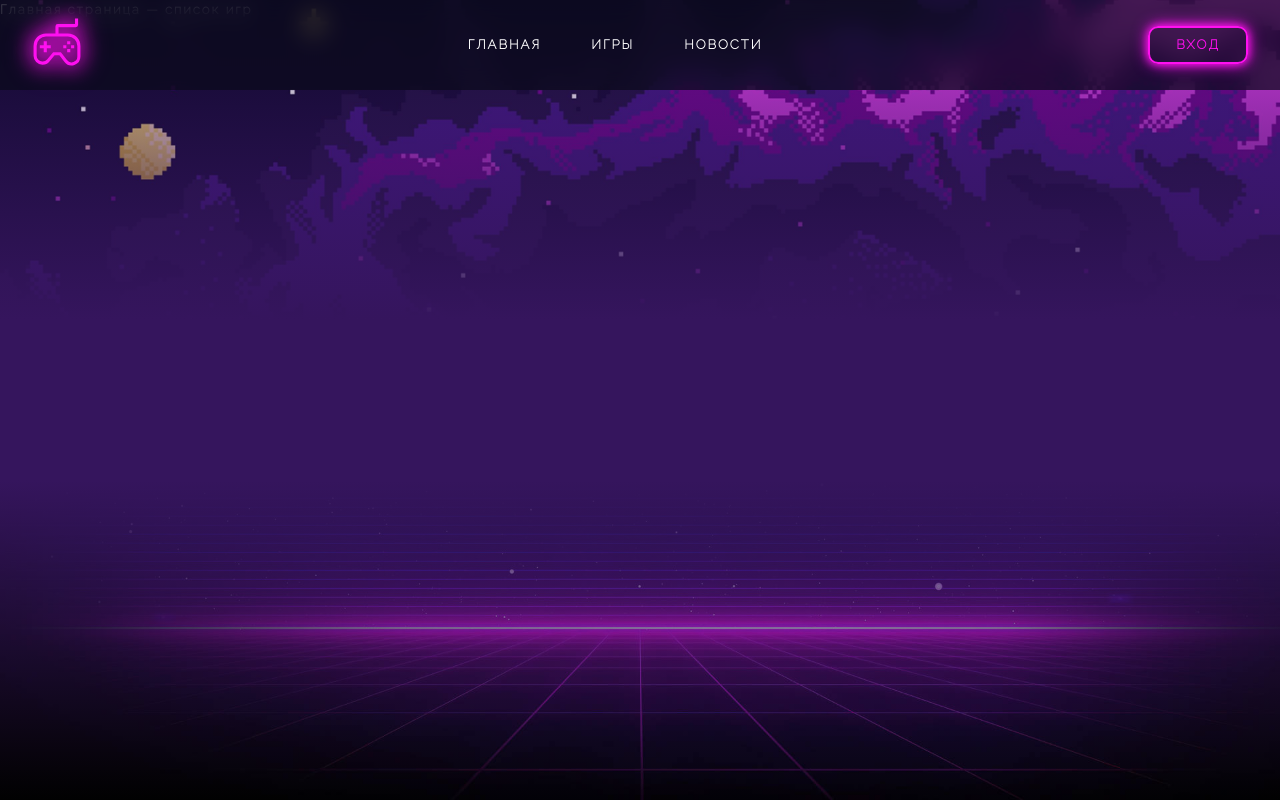
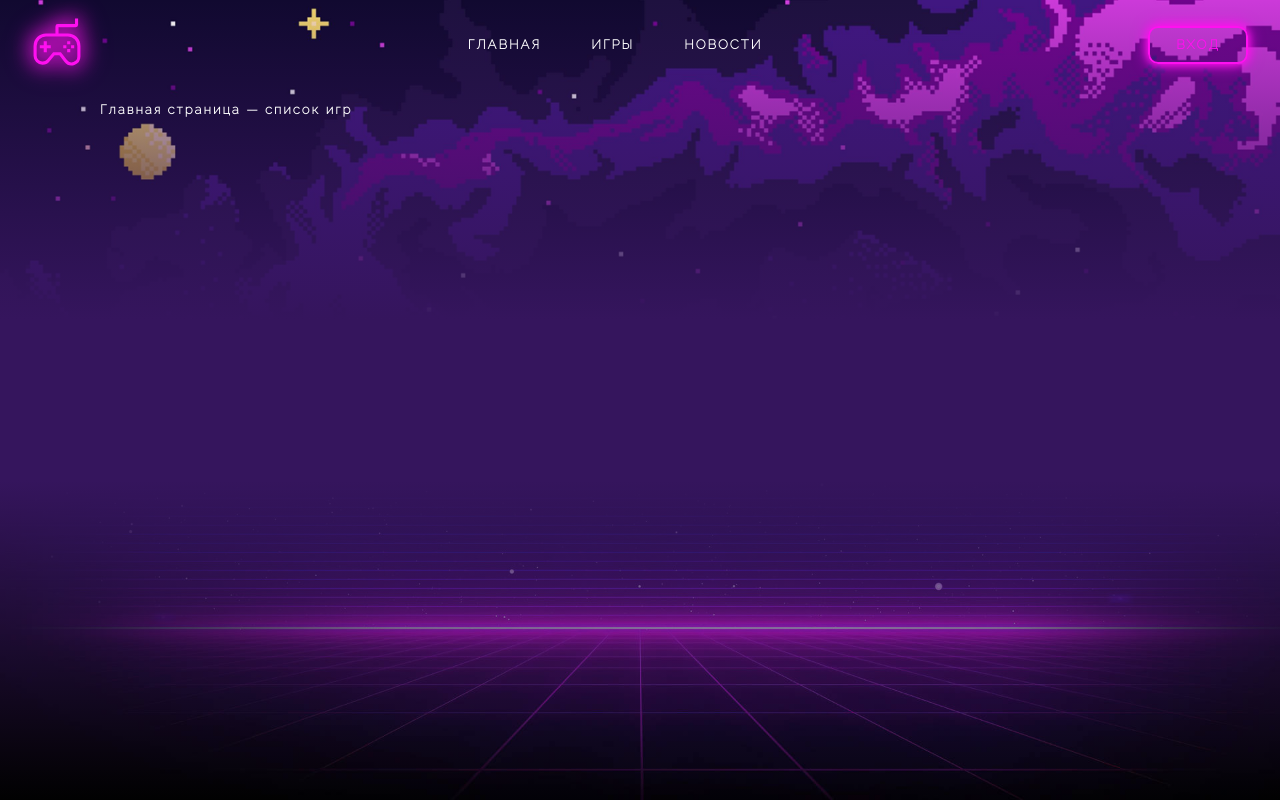
Before and after one commit to kanaevaNat/game-vault, a Vue app: page / in a window 1280 px wide. Built offline with nearby package versions, Linux system fonts and the light colour scheme.

Commit message:
доработка маршрутов для страницы игр

```diff
--- a/src/router/router.js
+++ b/src/router/router.js
@@ -6,14 +6,19 @@ const router = createRouter(
         routes: [
             {
                 path: '/',
-                component: () => import('@/shared/ui/MainLayout.vue'),
+                component: () => import('@/shared/components/MainLayout.vue'),
                 children: [
                     {
                         path: '',
                         component: {
-                            template: '<div>Главная страница — список игр</div>'
+                            template: '<div style="padding: 100px">Главная страница — список игр</div>'
                         },
                         name: 'home'
+                    },
+                    {
+                        path: 'games',
+                        name: 'games',
+                        component: () => import('@/entities/games/components/Grid.vue')
                     }
                 ]
             },
--- a/src/shared/ui/Header.vue
+++ b/src/shared/components/Header.vue
@@ -6,7 +6,7 @@ const isMenuOpen = ref(false)
 </script>
 
 <template>
-  <header class="header" :class="{ 'is-open': isMenuOpen }">
+  <header class="header glass" :class="{ 'is-open': isMenuOpen }">
     <a href="/" class="header-logo">
       <div class="icon">
         <Gamepad :size="50"></Gamepad>
@@ -28,13 +28,13 @@ const isMenuOpen = ref(false)
     <nav class="header-menu" id="header-menu">
       <ul class="header-menu-list">
         <li class="header-menu-item">
-          <a href="/" class="header-menu-link">Главная</a>
+          <router-link :to="{ name: 'home'}" class="header-menu-link">Главная</router-link>
         </li>
         <li class="header-menu-item">
-          <a href="/" class="header-menu-link">Игры</a>
+          <router-link :to="{ name: 'games'}" class="header-menu-link">Игры</router-link>
         </li>
         <li class="header-menu-item">
-          <a href="/" class="header-menu-link">Новости</a>
+          <router-link :to="{ name: 'games'}" class="header-menu-link">Новости</router-link>
         </li>
       </ul>
     </nav>
@@ -51,8 +51,6 @@ const isMenuOpen = ref(false)
   top: 0;
   left: 0;
   right: 0;
-  backdrop-filter: blur(12px);
-  background-color: rgba(var(--background), 0.7);
   z-index: 1;
   padding-inline: 32px;
   min-height: var(--header-height);
--- a/src/shared/ui/MainLayout.vue
+++ b/src/shared/components/MainLayout.vue
@@ -1,5 +1,5 @@
 <script setup>
-import Header from "@/shared/ui/Header.vue";
+import Header from "@/shared/components/Header.vue";
 </script>
 
 <template>
```
